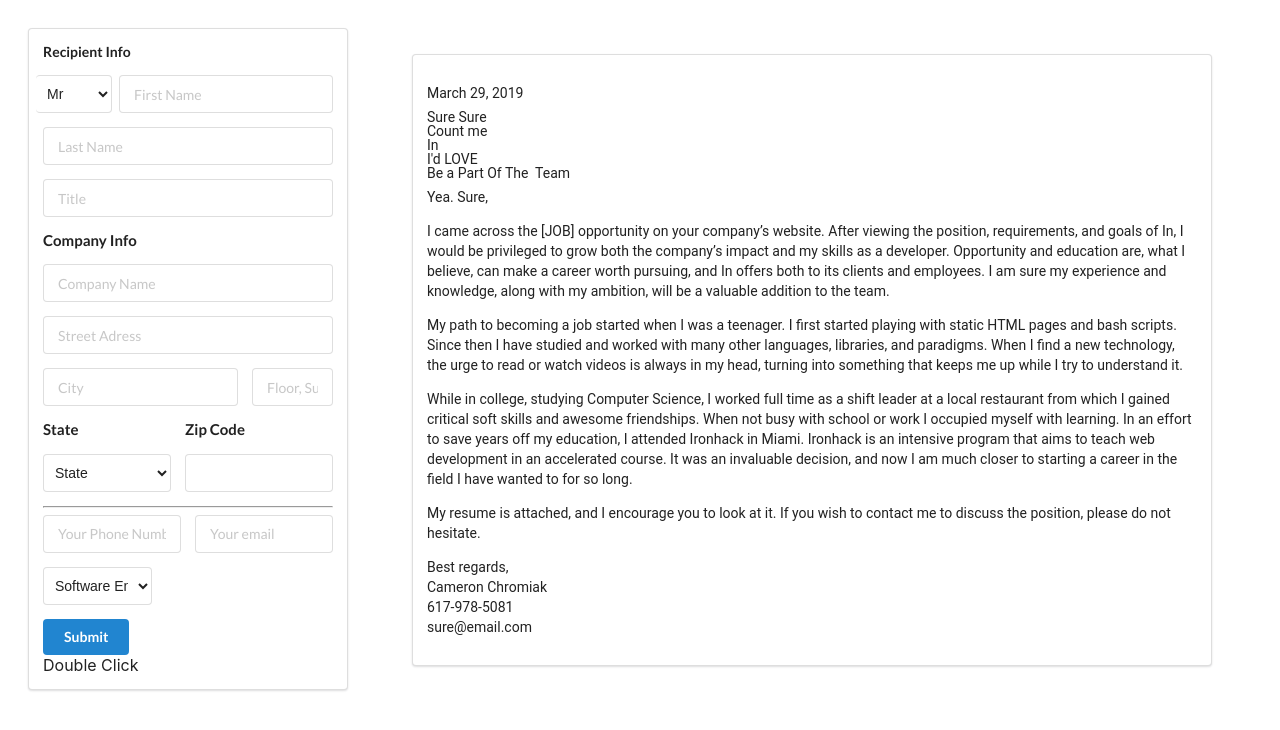
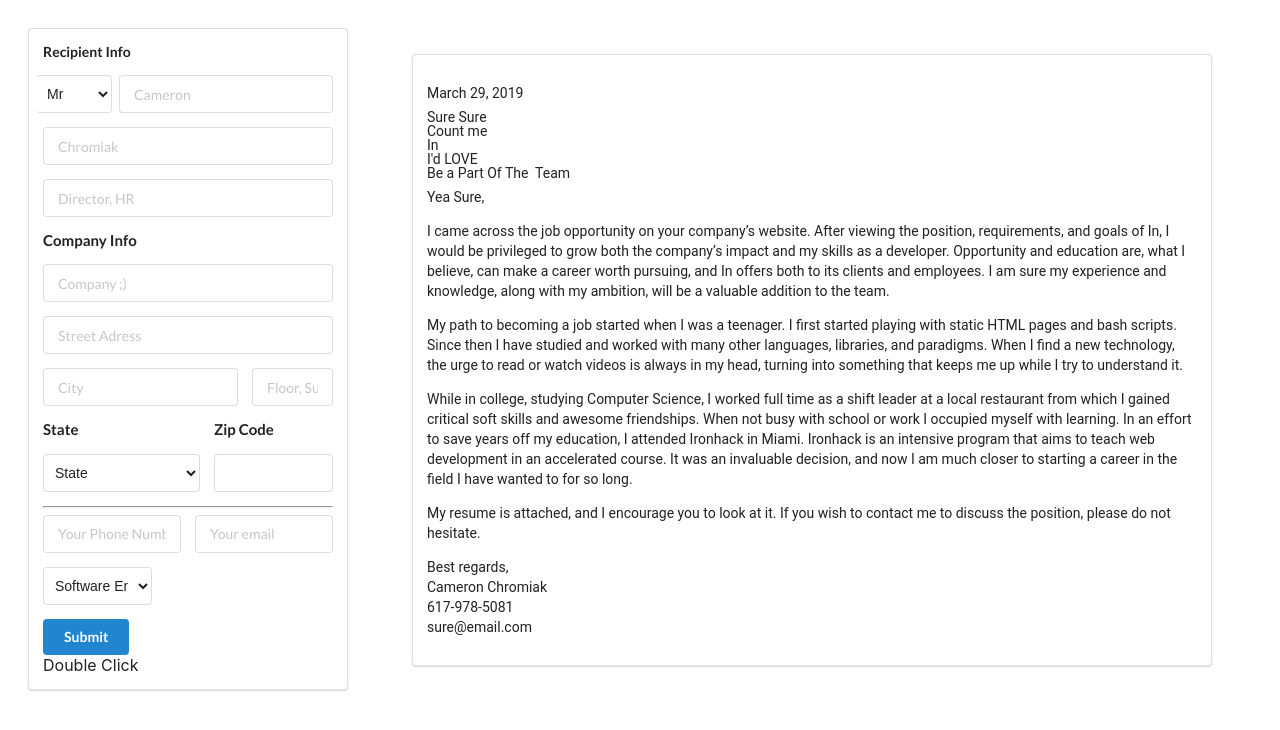
Before and after one commit to cameron-chromiak/cover-letter-tool, a React (Create React App) app: page / in a window 1280 px wide. Shown: the top 730 px of the page. Built offline with nearby package versions, Linux system fonts and the light colour scheme; the HTML template or start-up script is replaced by a standard one.

Commit message:
changed some formatting

```diff
--- a/src/components/Form.js
+++ b/src/components/Form.js
@@ -69,31 +69,31 @@ class FormField extends Component{
     return(
     <div>
       <form className='ui form segment form-container'onSubmit={this.onFormSubmit}>
-        <div className="field">
+      <div className="field">
         <h5>Recipient Info</h5>
         <div className='fields'>
           <select onChange={this.onSelectChange} className="ui fluid dropdown four wide field">
             <option value="Mr.">Mr</option>
             <option value="Mrs.">Mrs</option>
             <option value="Ms.">Ms</option>
-            <option value="">None</option>
+            // <option value="">None</option>
           </select>
           <div className="twelve wide field">
-            <input onChange={this.onFirstNameChange} value={this.state.firstName}type="text"placeholder="First Name" required/>
+            <input onChange={this.onFirstNameChange} value={this.state.firstName}type="text"placeholder="Cameron" required/>
           </div>
         </div>
           <div className="field">
-              <input onChange={this.onLastNameChange} type="text" value={this.state.lastName} placeholder="Last Name"/>
+              <input onChange={this.onLastNameChange} type="text" value={this.state.lastName} placeholder="Chromiak"/>
           </div>
           <div className="field">
-              <input onChange={this.onTitleChange} type="text"value={this.state.title} placeholder="Title"/>
-          </div>
+            <input onChange={this.onTitleChange} type="text"value={this.state.title} placeholder="Director, HR"/>
         </div>
+      </div>
 
     <div className="field">
         <div className="field">
           <h4>Company Info</h4>
-          <input onChange={this.onCompanyName} type="text" value={this.state.companyName} placeholder="Company Name" required/>
+          <input onChange={this.onCompanyName} type="text" value={this.state.companyName} placeholder="Company ;)" required/>
         </div>
         <div className="field">
           <input onChange={this.onStreetChange} type="text" value={this.state.street} placeholder="Street Adress" required/>
@@ -109,7 +109,7 @@ class FormField extends Component{
     </div>
 
      <div className="fields">
-     <div className='field'>
+     <div className='nine wide field '>
        <h4>State</h4>
       <select onChange={this.onCompStateChange} value={this.state.state} className="ui fluid dropdown">
        <option value="">State</option>
@@ -166,7 +166,7 @@ class FormField extends Component{
          <option value="WY">Wyoming</option>
         </select>
       </div>
-        <div  className='field'>
+        <div  className='seven wide field'>
           <h4>Zip Code</h4>
           <input onChange={this.onCompZipChange} type="number" pattern="[0-9]{5}" maxLength="5" />
         </div>
--- a/src/components/Text.js
+++ b/src/components/Text.js
@@ -63,7 +63,6 @@ componentDidUpdate(){
 }
 
 
-
   formatText = () =>{
     return(
       <pre contenteditable="true">
@@ -74,10 +73,10 @@ componentDidUpdate(){
       <p className='title-item'>{`${data.street} ${data.suite}`}</p>
       <p className='title-item'>{`${data.city} ${data.state} ${data.zip}`}</p>
 
-      <p>{`${data.sir}. ${data.lastName},`}</p>
+      <p>{`${data.sir} ${data.lastName},`}</p>
 
       <p>
-        I came across the [JOB] opportunity on your company’s website. After viewing the position, requirements,
+        I came across the {`${data.jobTitle}`} opportunity on your company’s website. After viewing the position, requirements,
         and goals of {`${data.companyName}`}, I would be privileged to grow both the company’s impact and my skills as a developer.
         Opportunity and education are, what I believe, can make a career worth pursuing, and {`${data.companyName}`} offers both to its clients and employees.
         I am sure my experience and knowledge, along with my ambition, will be a valuable addition to the team.
```
